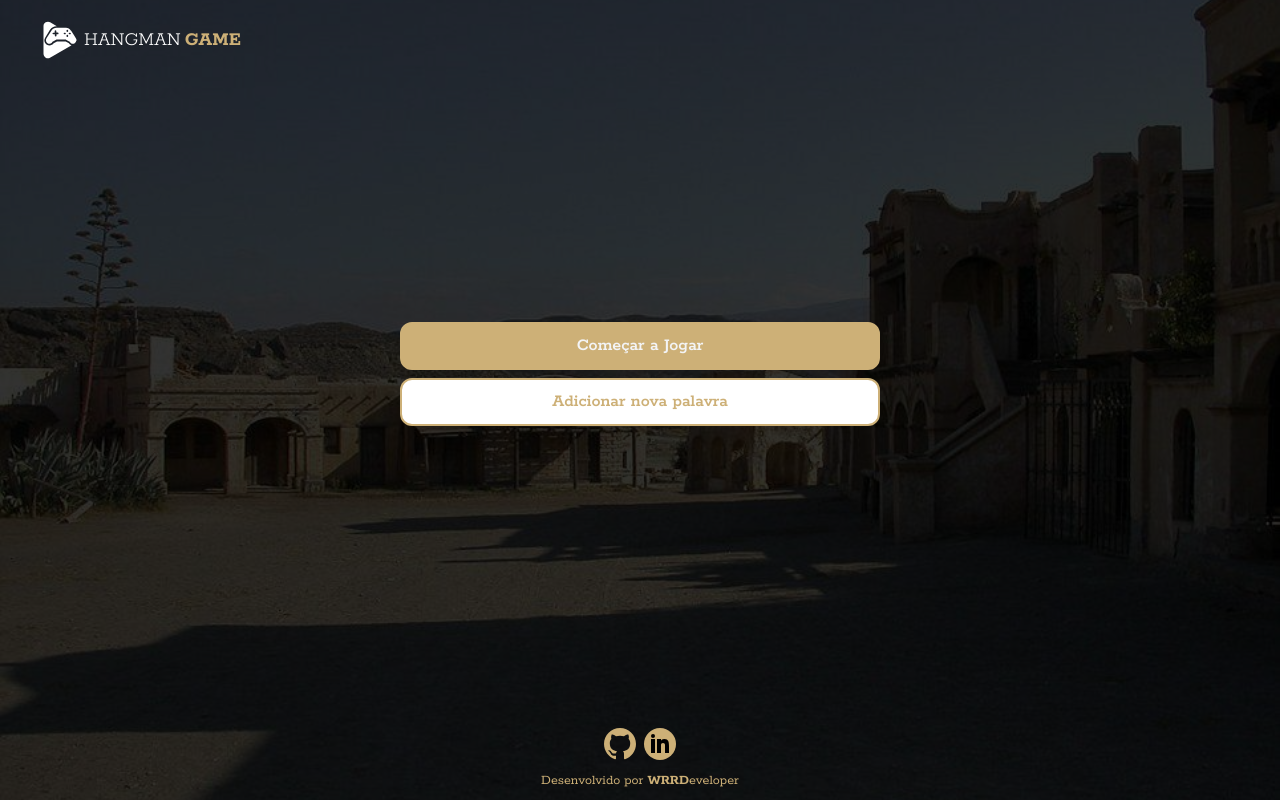
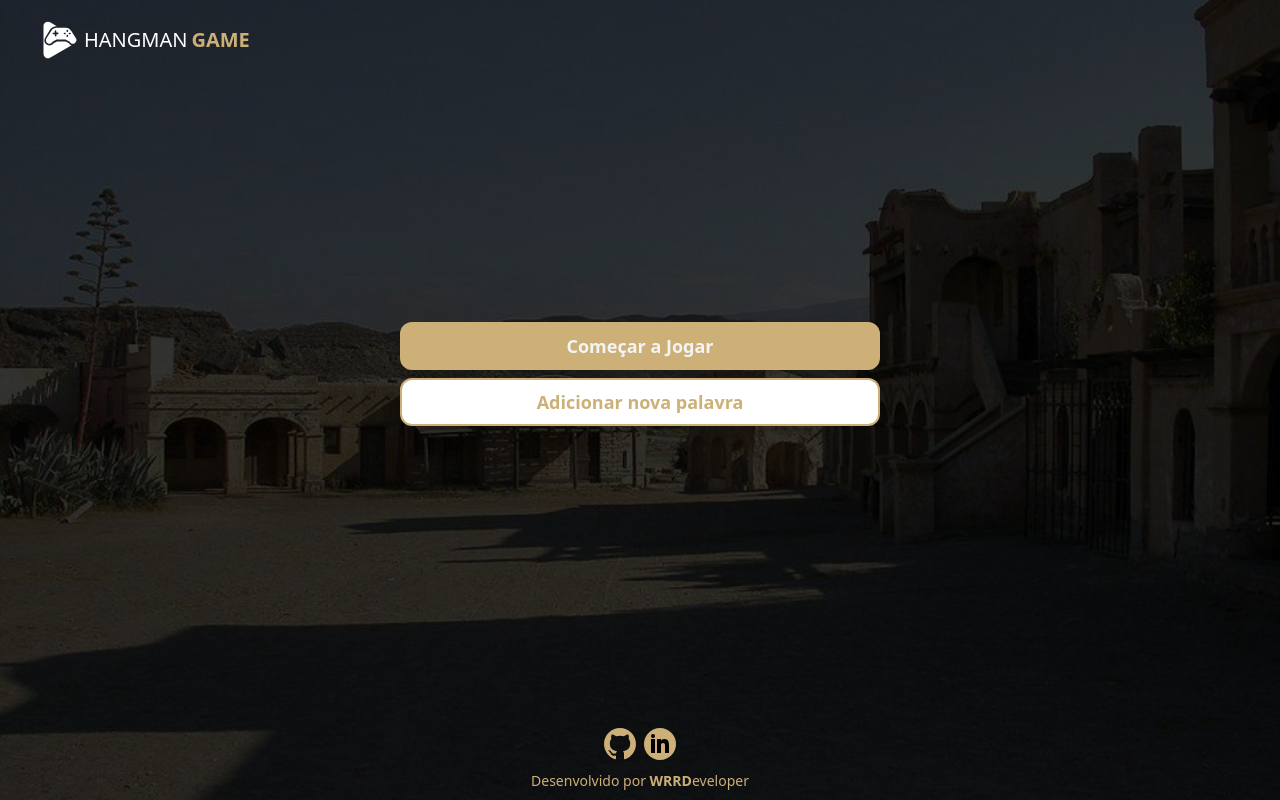
Before and after one commit to wesley-reis/hangman-game, a website: page index.html in a window 1280 px wide. Drawn offline with nearby package versions, Linux system fonts and the light colour scheme.

Commit message:
correcao de bug

```diff
--- a/index.html
+++ b/index.html
@@ -10,8 +10,7 @@
   <link
     href="https://fonts.googleapis.com/css2?family=Lato:wght@300;400;700;900&family=Open+Sans:wght@300&family=Rokkitt:wght@300;400;500;600;700;800;900&display=swap"
     rel="stylesheet">
-  <link rel="stylesheet" href="./src/assets/css/style.css" />
-  <link rel="stylesheet" href="./src/assets/css/main.css" />
+  <link rel="stylesheet" href="./src/assets/css/main.min.css" />
   <link rel="shortcut icon" href="./src/assets/favicon.ico" type="image/x-icon">
   <title>Hangman Game</title>
 </head>
```
Also changed, not shown: src/assets/css/main.min.css.
